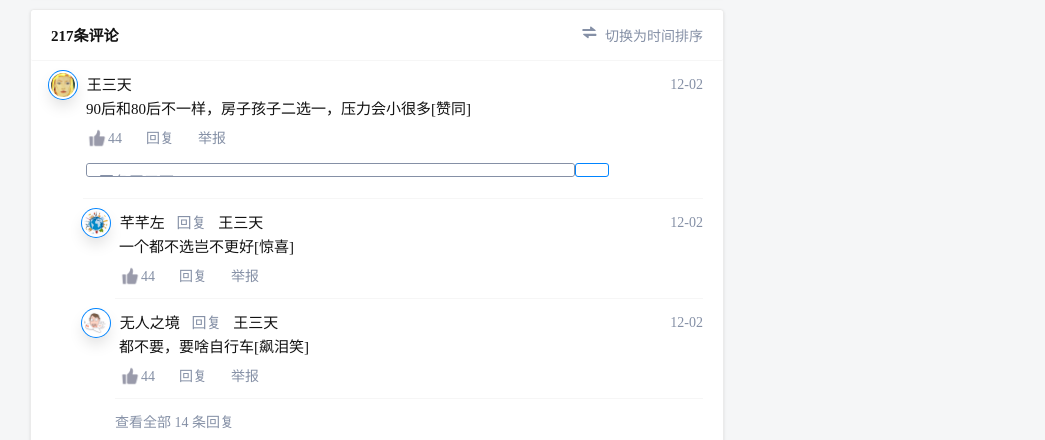
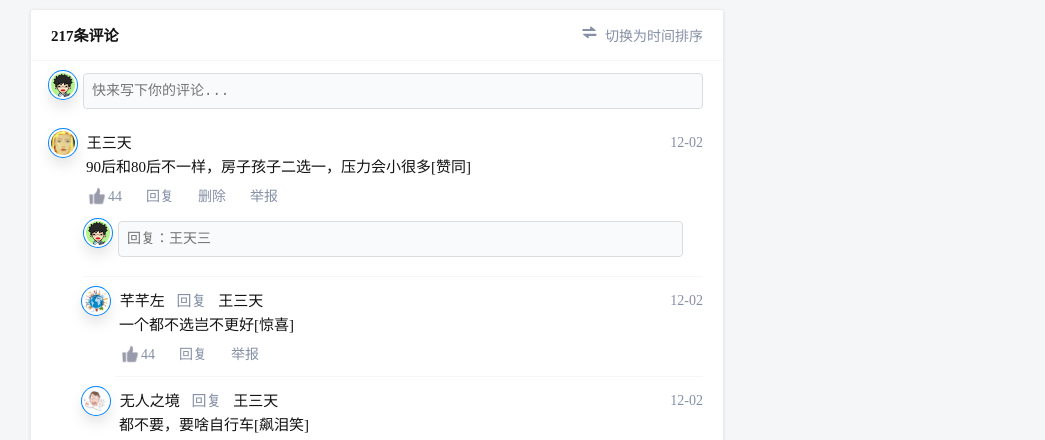
Before and after one commit to wangtao-luse/app, a plain HTML site: page app/itour/trip/detail.html in a window 1280 px wide. Shown: the part 300-740 px from the top of the page, without its empty margins (110-1155 px from the left). Drawn offline with Linux system fonts and the light colour scheme.

Commit message:
详情页

```diff
--- a/app/css/itour/index.css
+++ b/app/css/itour/index.css
@@ -1058,85 +1058,101 @@ border-radius: 2px;
 }
 
 /*评论start*/
-.commentItemV2-editor{
-	padding: 12px 0;
-}
-.commentEditorV2--normal{}
-.commentEditorV2--active{
-	display: -webkit-box;
-    display: -ms-flexbox;
-    display: flex;
-    padding-right: 94px;
-}
-.commentItemV2-editor.commentEditorV2--active{
-	padding-right: 78px;
-}
-.commentEditorV2--normal.commentEditorV2--active{
-	display: -webkit-box;
-    display: -ms-flexbox;
-    display: flex;
-    padding-right: 94px;
-}
-.commentEditorV2-inputWrap{
-	width: 100%;
-	position: relative;
+.comment-edit-box{
+	padding: 12px 20px 10px;
 	display: -webkit-box;
 	display: -ms-flexbox;
 	display: flex;
-	-webkit-box-align: end;
-	-ms-flex-align: end;
-	align-items: flex-end;
-	border: 1px solid #ebebeb;
-	border-radius: 3px;
-	background-color: #8590a6;
 }
-.commentEditorV2-inputWrap--active{
-	-webkit-box-flex: 1;
-	-ms-flex: 1 1;
-	flex: 1 1;
-	border: 1px solid #8590a6;
-	background-color: #fff;
+.comment-edit-box .user-img{
+	margin-right: 8px;
 }
-.inputLike{
-	padding: 4px 10px;
-	background: #fff;
-	border: 1px solid #ebebeb;
-	border-radius: 3px;
+.comment-box form{
+	width: 100%;
+	position: relative;
+}
+.comment-box form .comment-content{
+	display: block;
+	width: 100%;
+	height: 36px;
+	padding: 6px 8px;
+	font-size: 14px;
+	line-height: 22px;
+	background: rgba(248,249,251,0.8);
+	border: 1px solid #dadde0;
+	border-radius: 4px;
+	resize: none;
 	-webkit-box-sizing: border-box;
 	box-sizing: border-box;
-	-webkit-transition: background 0.2s,border 0.2s;
-    transition: background 0.2s,border 0.2s;
+	-webkit-transition: height 0.3s ease-in-out;
+	transition: height 0.3s ease-in-out;;
 }
-.commentEditorV2-input{
-	border: none;
-	font-size: 15px;
+.comment-box form .comment-content.open{
+	height: 64px;
+	background: #fff;
+	border: 1px solid #5094d5;
+	-webkit-box-shadow: 0 0 6px 0 #5094d5;
+	box-shadow: 0 0 6px 0 #5094d5;
+
 }
-.editable{
-	padding: 0;
+.comment-box form .comment-content.open+.opt-box{
+	display: -webkit-box;
+	display: -ms-flexbox;
+	display: flex;
 }
-.commentEditorV2--normal .commentEditorV2-input{
-	overflow: hidden;
-	width: 100%;
+.comment-box .opt-box{
+	display: none;
+	margin-top: 8px;
 }
-.dropzone{
-position: relative;
+.comment-box .opt-box .right-box{
+	margin-left: auto;
+	float: left;
 }
-.editable-content{
-	padding: 6px 12px;
-	cursor: pointer;
+.comment-box .opt-box .right-box span.tip{
+	font-size: 12px;
+	color: #999aaa;
+	line-height: 20px;
 }
-.commentEditorV2-input .dropzone{
-	min-height: auto;
+.comment-box .opt-box .right-box span.tip em{
+	font-style: normal;
 }
-.richText--clearBoth:before,
-.richText--clearBoth:after{
-	content: "";
-	display: block;
-	clear: both;
+.btn.btn-sm{
+	margin-top: 6px;
+	margin-bottom: 6px;
+    height: 30px;
+    line-height: 28px;
+    min-width: 72px;
+    cursor: pointer;
 }
-.public-DraftEditorPlaceholder-root{
-	color: #8590a6;
-    position: absolute;
-    pointer-events: none;
+.comment-box .opt-box .right-box .btn-comment{
+	margin: 0;
+	margin-left: 12px;
+	border: 1px solid #007BFF;
+	background: #007BFF;
+	color: #fff;
+	-webkit-transition: background-color 0.1s ease-in-out,border-color 0.1s ease-in-out;
+    transition: background-color 0.1s ease-in-out,border-color 0.1s ease-in-out;
+    border-radius: 15px;
 }
+.comment-box .opt-box .right-box .btn-comment:hover{
+	background: #0077E6;
+}
+.comment-box .opt-box .right-box .btn-cancel{
+	border: 1px solid #0088FF;
+	background: #fff;
+	color: #007BFF;
+	margin: 0;
+	margin-left: 8px;
+	border-radius: 15px;
+}
+.comment-box .opt-box .right-box .btn-cancel:hover{
+	color: #0077E6;
+}
+.commentItemV2-metaSibling .comment-box{
+	padding-left: 0;
+}
+/*评论end*/
+
+
+
 /**详情页end**/
--- a/app/itour/trip/detail.html
+++ b/app/itour/trip/detail.html
@@ -168,6 +168,33 @@
 									</div>
 								</div>
 								<div>
+									<div class="comment-box comment-edit-box">
+										<div class="user-img">
+											<img  class="avatar" src="../../img/itour/common/avatar-1.jpg" width="24" height="24">
+										</div>
+									    <form id="comment-form">
+									    	<textarea class="comment-content" id="comment_content" maxlength="1000"placeholder="快来写下你的评论..."></textarea>
+									    	<div class="opt-box">
+									    		<input type="hidden" id="comment_replyId" />
+									    		<input type="hidden" id="article_id" />
+									    		<input type="hidden" id="comment_userId" />
+									    		<input type="hidden" id="commentId" />
+									    		<div class="right-box">
+									    			<span id="tip_comment" class="tip">
+									    				还能输入
+									    				<em>987</em>
+									    				个字符
+									    			</span>
+									    			<a href="#">
+									    				<input type="submit" class="btn btn-sm btn-comment" value="发表评论">
+									    			</a>
+									    		</div>
+
+									    	</div>
+									    </form>
+									</div>
+								</div>
+								<div>
 									<div class="commentListV2">
 										<ul class="nestComment">
 											<li class="nestComment--rootComment">
@@ -211,27 +238,41 @@
 																<button type="button" class="button commentItemV2-likeBtn button--plain">
 																	<span>
 																	</span>
+																	删除
+																</button>
+																<button type="button" class="button commentItemV2-likeBtn button--plain">
+																	<span>
+																	</span>
 																	举报
 																</button>
 
 															</div>
-														    <div class="commentItemV2-editor commentEditorV2--normal commentEditorV2--active">
-														    	<div class="commentEditorV2-inputWrap commentEditorV2-inputWrap--change commentEditorV2-inputWrap--active">
-														    		<div class="inputLike commentEditorV2-input editable">
-														    			<div class="dropzone editable-content richText richText--editable richText--clearBoth ztext">
-														    				<div class="draftEditor-root">
-														    					<div class="public-DraftEditorPlaceholder-root">
-														    						<div class="public-DraftEditorPlaceholder-inner">回复王三天</div>
-														    					</div>
-														    				    <div class="draftEditor-editorContainer">
-														    				    	<div class="notranslate public-DraftEditor-content"></div>
-														    				    </div>
-														    				</div>
-														    			</div>
-														    		</div>
-														    	</div>
-														        <button type="button" class="button commentEditorV2-singleButton button--primary button--blue"></button>
-														    </div>
+														    <div class="comment-box comment-edit-box">
+																<div class="user-img">
+																	<img  class="avatar" src="../../img/itour/common/avatar-1.jpg" width="24" height="24">
+																</div>
+															    <form id="commentformNew">
+															    	<textarea class="comment-content" id="comment_contentNew" maxlength="1000"placeholder="回复：王天三"></textarea>
+															    	<div class="opt-box">
+															    		<input type="hidden" id="comment_replyIdNew" />
+															    		<input type="hidden" id="article_idNew" />
+															    		<input type="hidden" id="comment_userIdNew" />
+															    		<input type="hidden" id="commentIdNew" />
+															    		<div class="right-box right-box-new">
+															    			<span id="tip_commentNew" class="tip">
+															    				还能输入
+															    				<em>987</em>
+															    				个字符
+															    			</span>
+															    			<input type="button" class="btn btn-sm btn-cancel" value="取消评论">
+															    			<a href="#">
+															    				<input type="submit" class="btn btn-sm btn-comment" value="发表评论">
+															    			</a>
+															    		</div>
+
+															    	</div>
+															    </form>
+															</div>
 														</div>
 													</div>
 												</div>
@@ -552,7 +593,7 @@
 										</ul>
 									</div>
 								</div>
-								<div></div>
+
 							</div>
 						</div>
 	    			</div>
--- a/app/js/itour/index.js
+++ b/app/js/itour/index.js
@@ -16,5 +16,11 @@ $(function(){
 		$(this).find(".isactive").css("display","none");
 	});
 
+	$("#comment_content,#comment_contentNew").focus(function(){
+		$(this).addClass("open");
+	});
+	$("#comment_content").blur(function(){
+		$(this).removeClass("open");
+	});
 
 })
```
